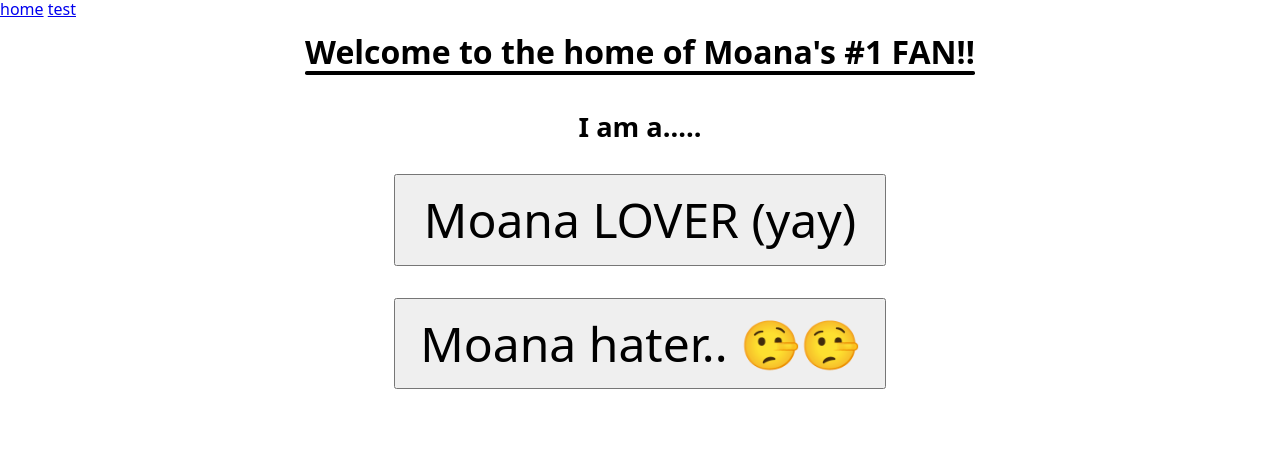
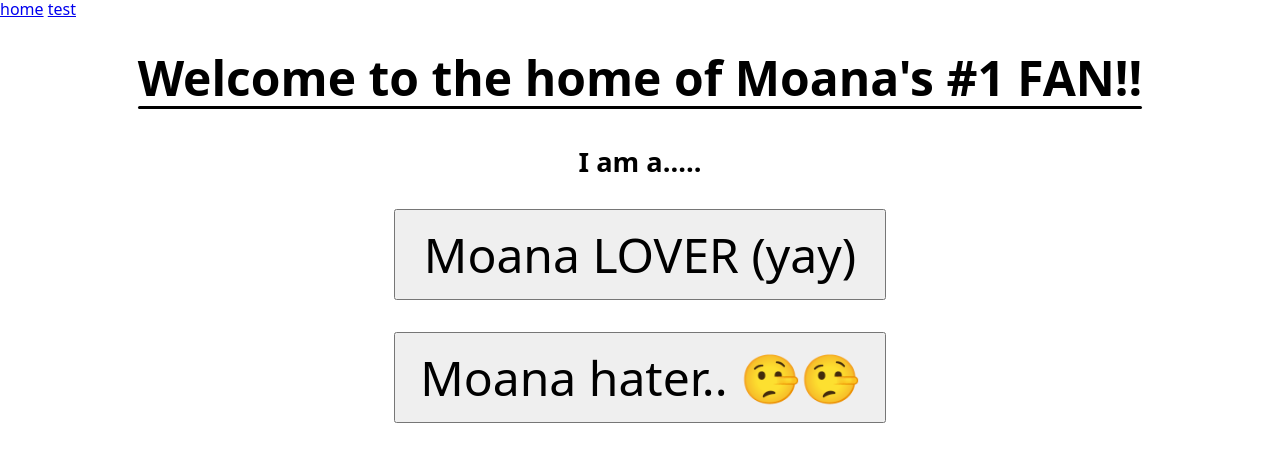
Before and after one commit to BradFeng02/moana-fan, a SvelteKit app in the folder moana_fan_app/: page / in a window 1280 px wide. Shown: the top 462 px of the page. Built offline with nearby package versions, Linux system fonts and the light colour scheme.

Commit message:
try out sass

```diff
--- a/moana_fan_app/src/routes/+layout.svelte
+++ b/moana_fan_app/src/routes/+layout.svelte
@@ -1,6 +1,10 @@
 <svelte:head>
   <link rel="stylesheet" href="node_modules/modern-normalize/modern-normalize.css">
 </svelte:head>
+
+<script>
+  import '../theme.css';
+</script>
 
 <nav>
     <a href="/">home</a>
--- a/moana_fan_app/src/routes/+page.svelte
+++ b/moana_fan_app/src/routes/+page.svelte
@@ -1,7 +1,8 @@
 <main>
   <div class="heading-container">
-    <h1 class="center-lined">Welcome to the home of Moana's #1 FAN!!</h1>
-    <h1>Welcome to the home of Moana's #1 FAN!!</h1>
+    <!-- @TODO do we still want this underline?? -->
+    <h1 class="center-lined">Welcome&nbsp;to&nbsp;the&nbsp;home of&nbsp;Moana's&nbsp;#1&nbsp;FAN!!</h1>
+    <h1>Welcome&nbsp;to&nbsp;the&nbsp;home of&nbsp;Moana's&nbsp;#1&nbsp;FAN!!</h1>
   </div>
   <h2>I am a.....</h2>
   <div class="btns-container">
@@ -10,18 +11,24 @@
   </div>
 </main>
 
-<style>
-  :root {
-    --min-wid: 320px;
-    --min-vw: max(100vw, var(--min-wid))
+<style lang="scss">
+  $size-skinny: "only screen and (max-width: 30rem)"; // 480 px
+  $size-medium: "only screen and (max-width: 50rem)"; // 800 px
+  // @TODO flat?? like landscape mode
+
+  $main-min-width: 20rem;
+  $content-width: max(100vw, $main-min-width);
+
+  @function cw($x) {
+    @return calc(($x / 100) * $content-width);
   }
 
   main {
     display: flex;
     flex-direction: column;
     align-items: center;
-    min-width: var(--min-wid);
-    padding: 0rem 1rem 5rem 1rem;
+    min-width: $main-min-width;
+    padding: 1rem min(cw(3), 2rem) 5rem;
   }
 
   .heading-container {
@@ -36,6 +43,8 @@
     margin: 0;
     text-align: center;
     vertical-align: middle;
+    font-size: min(cw(8), 3rem);
+    padding: 0rem;
   }
 
   h1.center-lined {
@@ -44,10 +53,9 @@
     pointer-events: none;
     user-select: none;
     color: transparent;
-    left: calc((var(--min-vw) - 100%)/-2);
-  }
+    left: calc(($content-width - 100%)/-2);
 
-  h1.center-lined::after {
+    &::after {
       content: '';
       position: absolute;
       display: block;
@@ -55,7 +63,8 @@
       height: .22rem;
       border-radius: .11rem;
       background-color: black;
-    margin-left: calc((var(--min-vw) - 100%)/2);
+      margin-left: calc(($content-width - 100%)/2);
+    }
   }
 
   /* firefox digusting.... broken...... */
@@ -63,7 +72,7 @@
     main::before {
       content: 'Moana does not like Firefox! sorry... 😢';
       opacity: 66%;
-      font-size: 1.2rem;
+      font-size: min(cw(4.8), 1.2rem);
       padding: .5rem;
     }
     h1.center-lined {
@@ -76,6 +85,9 @@
      vertical-align: middle;
      font-size: 1.7rem;
      margin: 2.5rem 0rem 2rem 0rem;
+     @media #{$size-skinny} {
+      background-color: blueviolet;
+    }
   }
 
   .btns-container {
--- /dev/null
+++ b/moana_fan_app/src/theme.css
@@ -0,0 +1,3 @@
+:root {
+    --test-color: magenta;
+}
```
Lines whose indentation alone changed are shown as unchanged.
